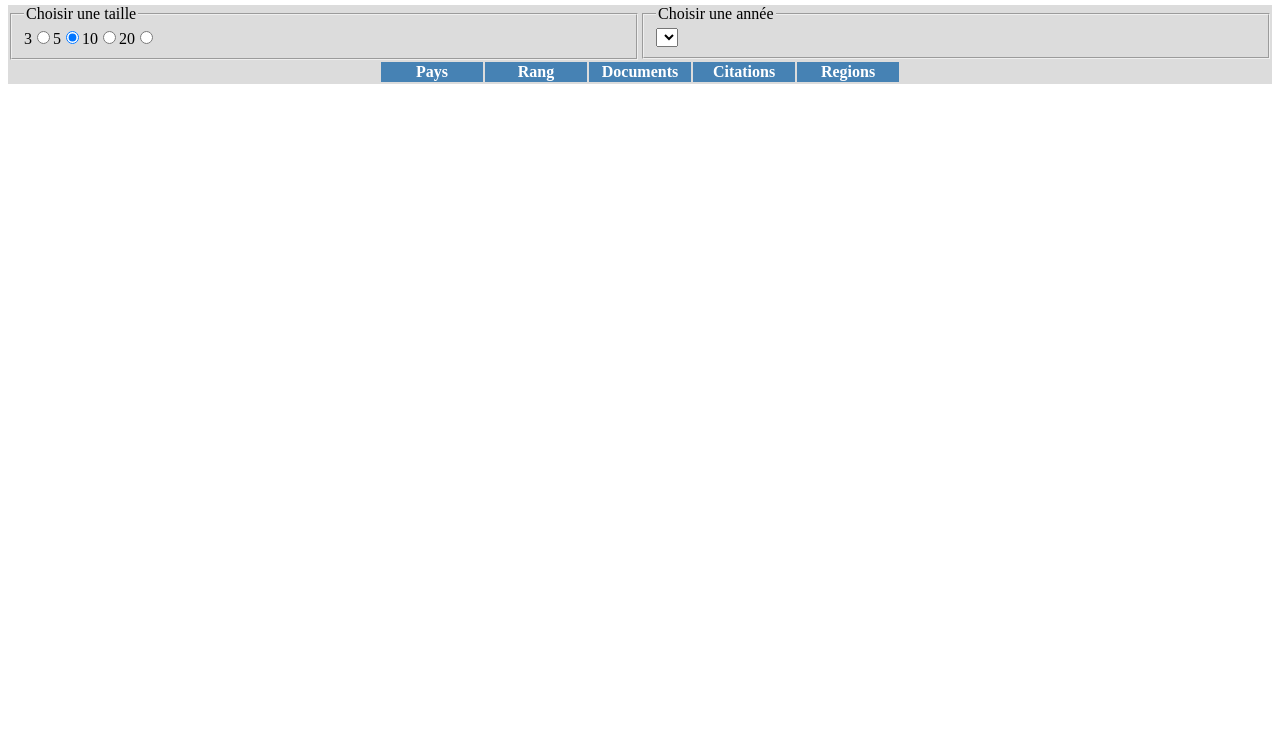
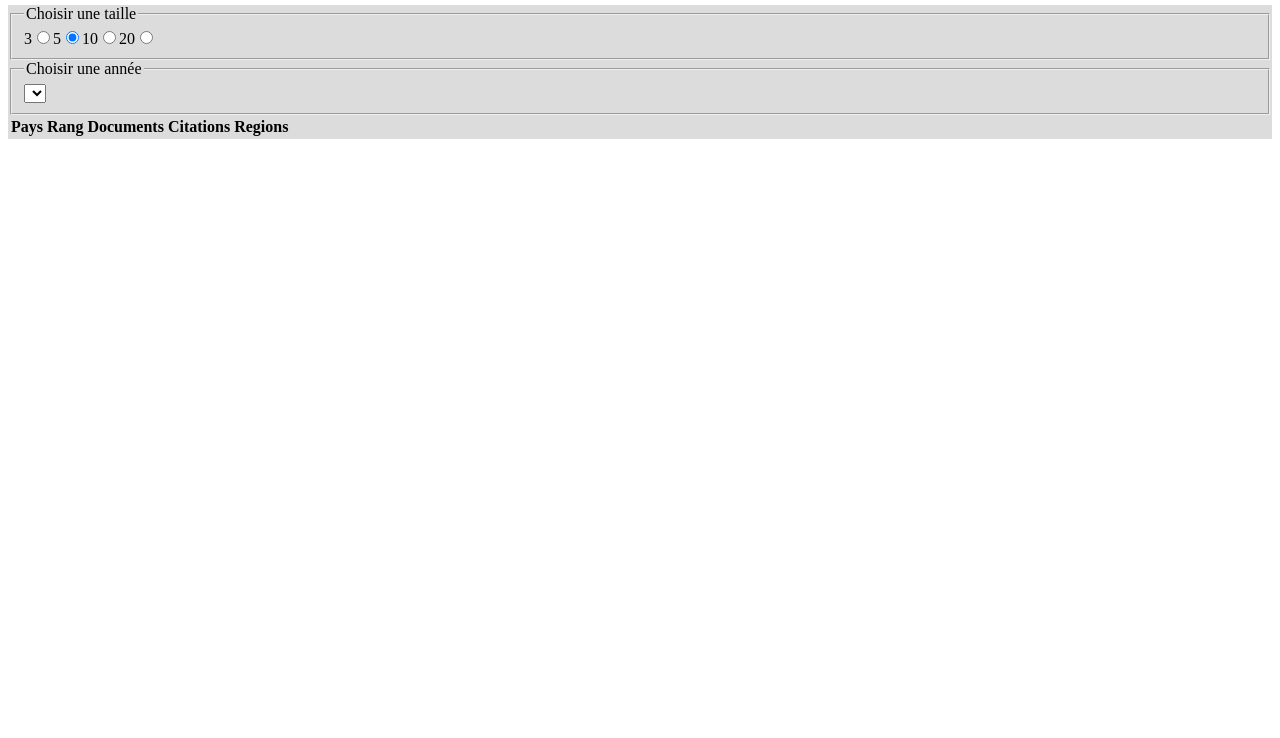
Before and after one commit to malice1234/malice1234.github.io, a plain HTML site: page D3.js/scientifique.html in a window 1280 px wide. Shown: the part 62-800 px from the top of the page. Drawn offline with nearby package versions, Linux system fonts and the light colour scheme; files that its build step writes are made by us from their sources; no server answers.

Commit message:
Update scientifique.html

```diff
--- a/D3.js/scientifique.html
+++ b/D3.js/scientifique.html
@@ -3,7 +3,6 @@
     <head>
         <meta charset = "UTF-8">
         <script src="https://d3js.org/d3.v7.min.js"></script>
-        <link rel="stylesheet" href="scientifique.css">
     </head>
     <body>
         <header>
```
